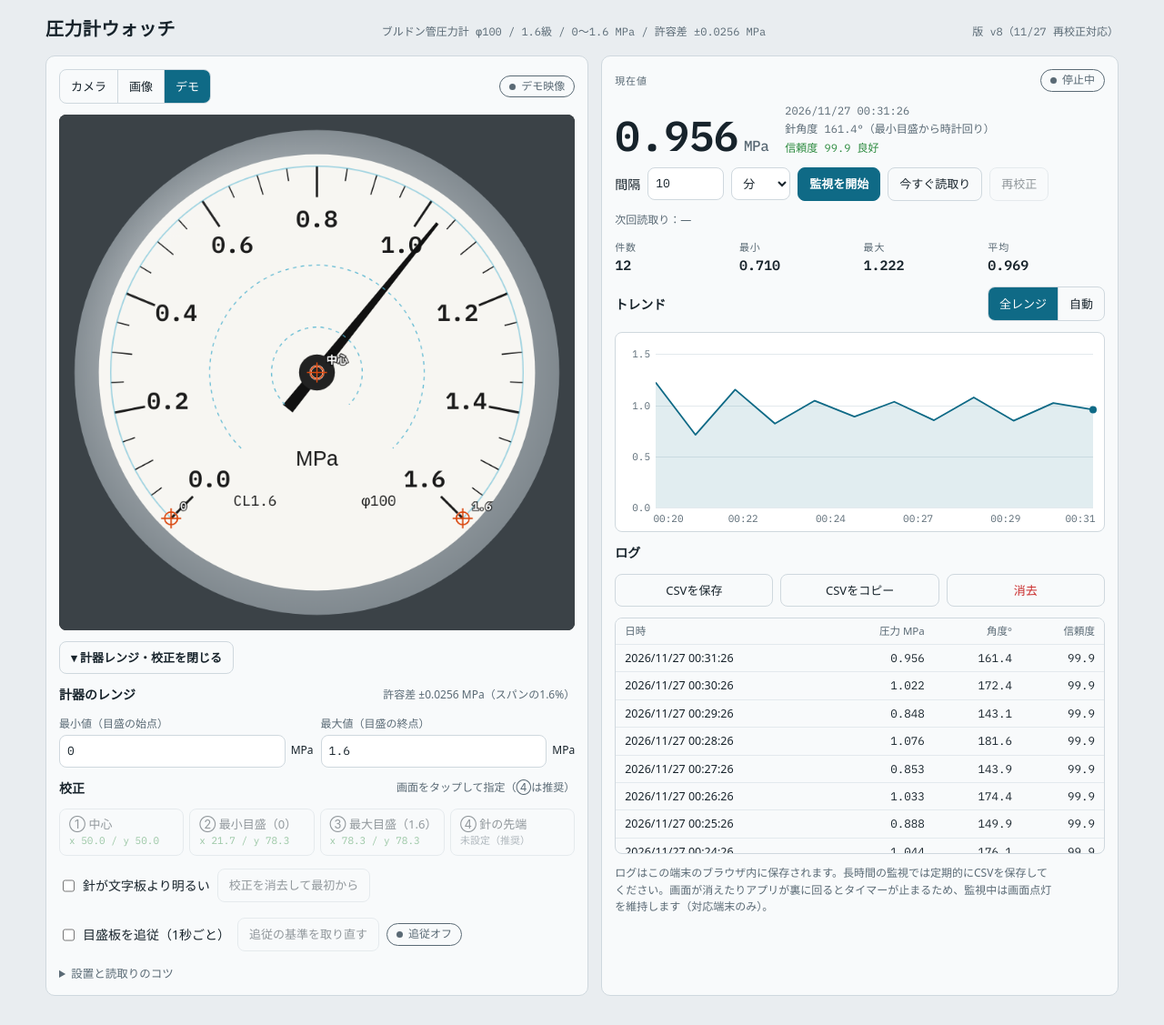
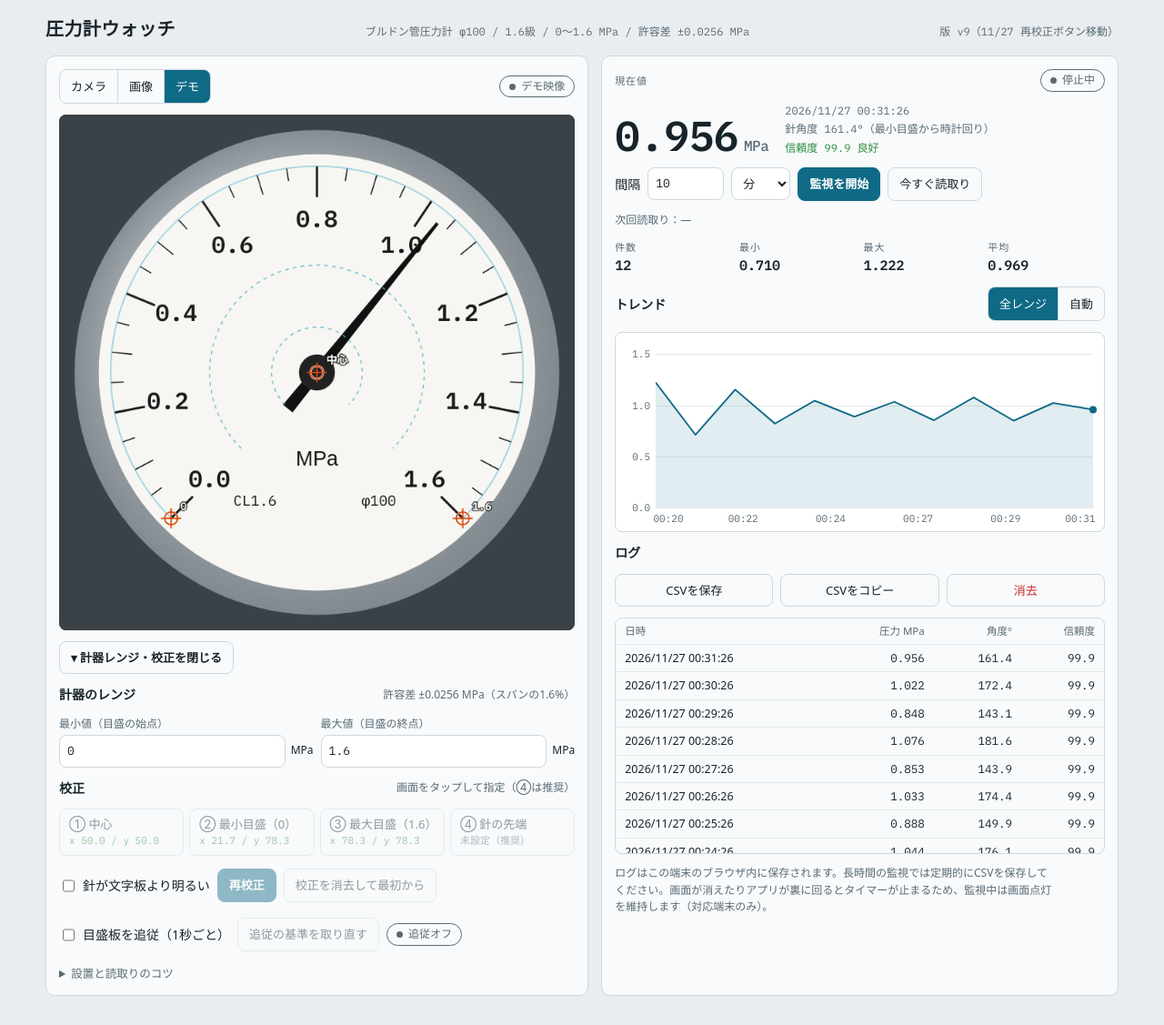
Before and after one commit to seizou913/Gauge, a plain HTML site: page index.html in a window 1280 px wide. Shown: the whole page at 91% size. Drawn offline with Linux system fonts and the light colour scheme; animation ran at ten frames a second; a web font is replaced by a local one.

Commit message:
Add files via upload

```diff
--- a/index.html
+++ b/index.html
@@ -99,7 +99,7 @@ details summary{cursor:pointer;color:var(--muted);font-size:12.5px}
   <header>
     <h1>圧力計ウォッチ</h1>
     <span class="spec" id="spec">ブルドン管圧力計 φ100 / 1.6級</span>
-    <span class="spec">版 v8（11/27 再校正対応）</span>
+    <span class="spec">版 v9（11/27 再校正ボタン移動）</span>
   </header>
 
   <div class="grid">
@@ -149,6 +149,7 @@ details summary{cursor:pointer;color:var(--muted);font-size:12.5px}
       <div id="needleInfo" class="note" hidden></div>
       <div class="row">
         <label class="row" style="gap:6px"><input id="invert" type="checkbox"> 針が文字板より明るい</label>
+        <button id="recalBtn" class="primary">再校正</button>
         <button id="calReset">校正を消去して最初から</button>
       </div>
       <div class="row">
@@ -187,7 +188,6 @@ details summary{cursor:pointer;color:var(--muted);font-size:12.5px}
         <button id="startBtn" class="primary">監視を開始</button>
         <button id="nowBtn">今すぐ読取り</button>
         <button id="camBtn" class="danger" hidden>カメラ停止</button>
-        <button id="recalBtn">再校正</button>
       </div>
       <div class="note" id="nextInfo">次回読取り：—</div>
 
@@ -444,7 +444,7 @@ function endCal(){ state.calMode = null; updateCalUI(); }
 function updateRecalBtn(){
   const b = $("recalBtn");
   b.textContent = state.recal ? "再校正を中止" : "再校正";
-  b.classList.toggle("danger", !!state.recal);
+  b.classList.toggle("danger", !!state.recal); b.classList.toggle("primary", !state.recal);
   b.disabled = state.src === "demo" && !state.recal;
   b.title = state.src === "demo" ? "デモは校正済みです" : "";
 }
--- a/sw.js
+++ b/sw.js
@@ -1,4 +1,4 @@
-const CACHE = "gauge-watch-v8";
+const CACHE = "gauge-watch-v9";
 const FILES = ["./", "index.html", "manifest.webmanifest", "icon-192.png", "icon-512.png", "icon-maskable-512.png"];
 self.addEventListener("install", e => { e.waitUntil(caches.open(CACHE).then(c => c.addAll(FILES))); self.skipWaiting(); });
 self.addEventListener("activate", e => { e.waitUntil(caches.keys().then(ks => Promise.all(ks.filter(k => k !== CACHE).map(k => caches.delete(k))))); self.clients.claim(); });
```
